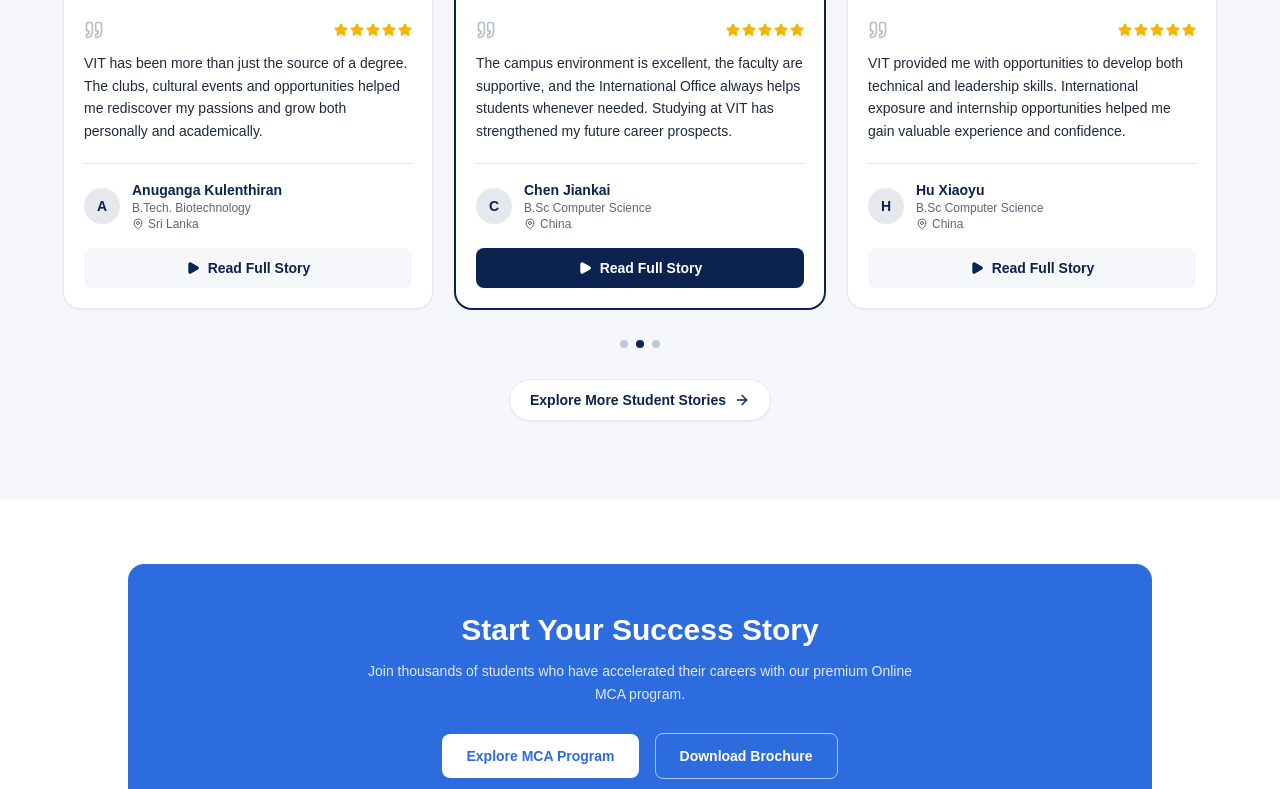
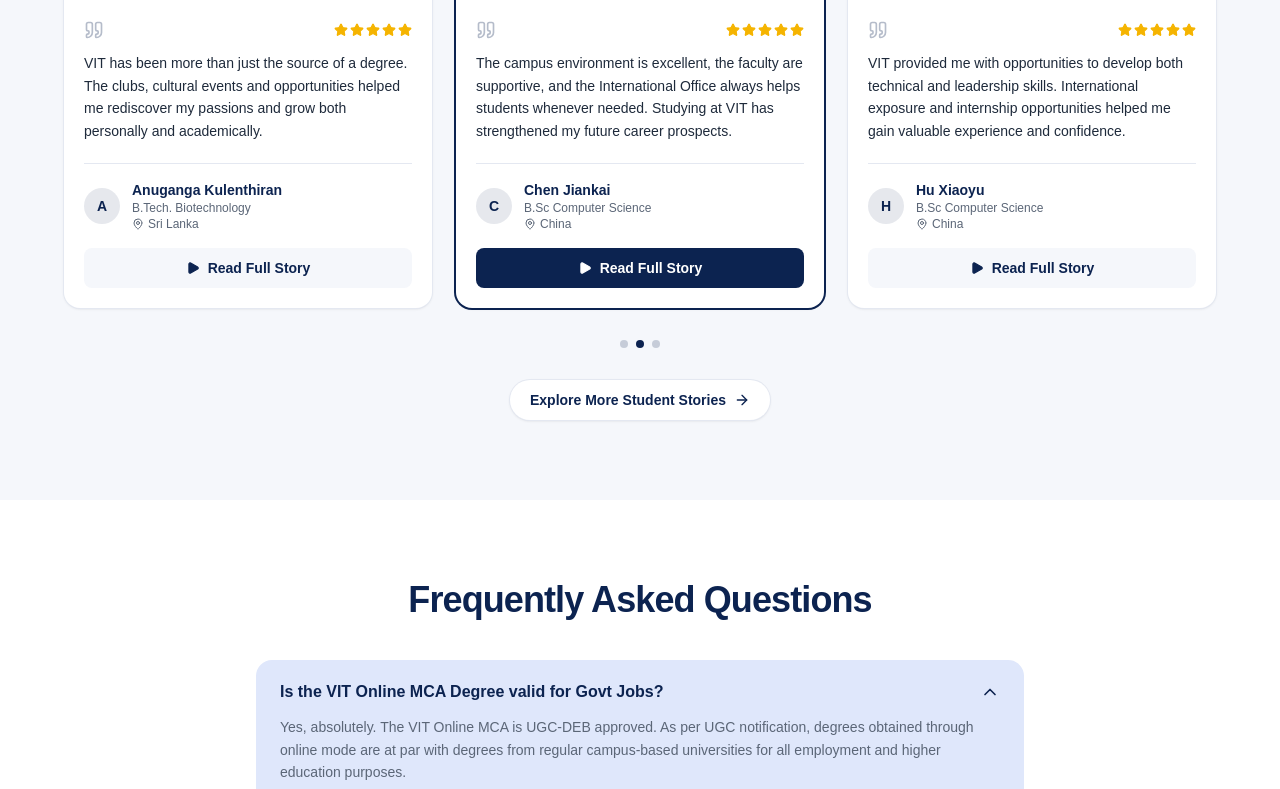
Before and after one commit to lifesparxconsultech/vit-ad-page, a Next.js app: page / in a window 1280 px wide. Shown: the part 5542-6331 px from the top of the page. Built offline with nearby package versions, Linux system fonts and the light colour scheme.

Commit message:
chore: removed startstory

```diff
--- a/app/page.tsx
+++ b/app/page.tsx
@@ -25,7 +25,7 @@
     <CareerTransformation />
     <CounsellorCta />
     <SuccessStories />
-    <StartYourStory />
+    {/* <StartYourStory /> */}
     <Faq />
    </>
   )
```
